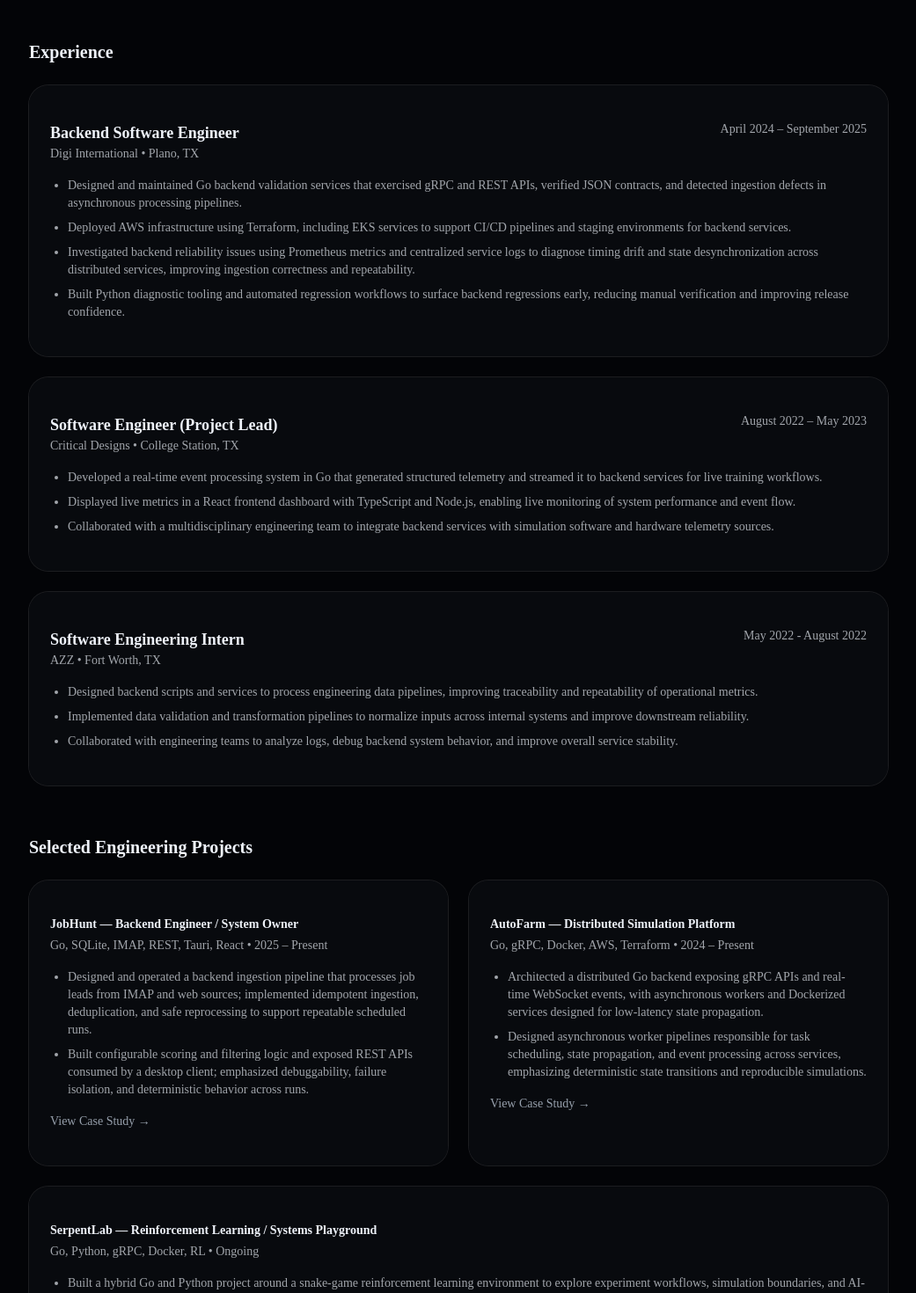
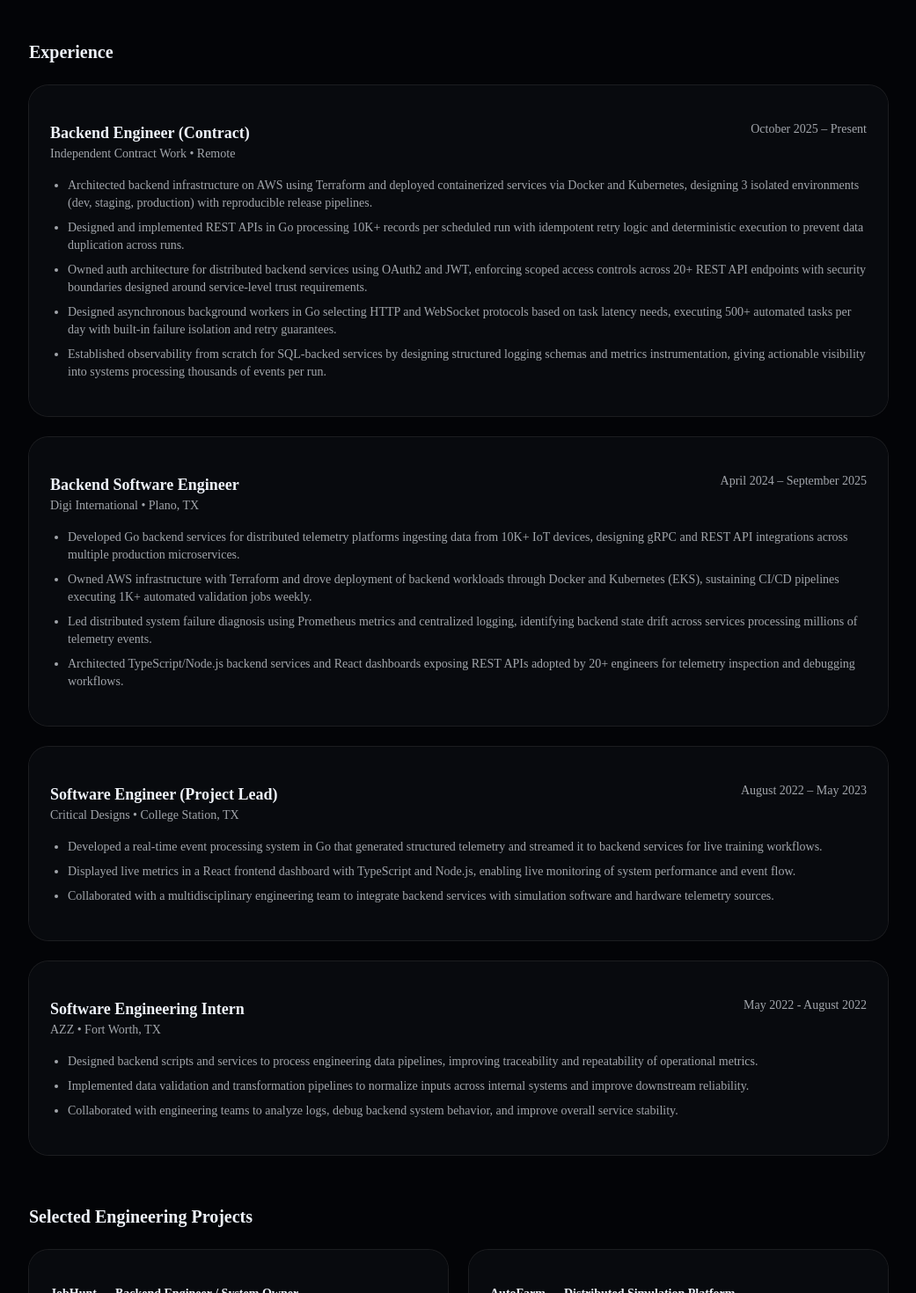
Before and after one commit to stevenmed26/StevenMPortfolio, a Next.js app in the folder portfolio-site/: page /resume in a window 1280 px wide. Shown: the part 1080-2550 px from the top of the page at 88% size, without its empty margins (119-1160 px from the left). Built offline with nearby package versions, Linux system fonts and the light colour scheme.

Commit message:
Updated Resume + Jobhunt project

```diff
--- a/portfolio-site/app/resume/page.tsx
+++ b/portfolio-site/app/resume/page.tsx
@@ -6,7 +6,7 @@ import { Button } from "@/components/ui/button";
 import { Card, CardContent } from "@/components/ui/card";
 
 const skillGroups = {
-  Languages: ["Go (Golang)", "Python", "Java", "TypeScript", "C#"],
+  Languages: ["Go (Golang)", "Python", "Java", "TypeScript"],
   Backend: ["REST APIs", "gRPC", "WebSockets", "Microservices", "Background Workers"],
   Data: ["PostgreSQL", "SQLite", "MongoDB"],
   "Cloud & DevOps": ["Docker", "Kubernetes", "GitHub Actions", "Linux", "Terraform", "AWS"],
@@ -112,6 +112,53 @@ export default function ResumePage() {
                 <div className="flex flex-col gap-1 md:flex-row md:items-start md:justify-between">
                   <div>
                     <h3 className="text-lg font-semibold">
+                      Backend Engineer (Contract)
+                    </h3>
+                    <p className="text-sm text-muted-foreground">
+                      Independent Contract Work • Remote
+                    </p>
+                  </div>
+
+                  <p className="text-sm text-muted-foreground">
+                    October 2025 – Present
+                  </p>
+                </div>
+
+                <ul className="mt-4 list-disc space-y-2 pl-5 text-muted-foreground">
+                  <li>
+                    Architected backend infrastructure on AWS using Terraform and deployed
+                    containerized services via Docker and Kubernetes, designing 3 isolated
+                    environments (dev, staging, production) with reproducible release pipelines.
+                  </li>
+                  <li>
+                    Designed and implemented REST APIs in Go processing 10K+ records per
+                    scheduled run with idempotent retry logic and deterministic execution
+                    to prevent data duplication across runs.
+                  </li>
+                  <li>
+                    Owned auth architecture for distributed backend services using OAuth2
+                    and JWT, enforcing scoped access controls across 20+ REST API endpoints
+                    with security boundaries designed around service-level trust requirements.
+                  </li>
+                  <li>
+                    Designed asynchronous background workers in Go selecting HTTP and
+                    WebSocket protocols based on task latency needs, executing 500+ automated
+                    tasks per day with built-in failure isolation and retry guarantees.
+                  </li>
+                  <li>
+                    Established observability from scratch for SQL-backed services by
+                    designing structured logging schemas and metrics instrumentation, giving
+                    actionable visibility into systems processing thousands of events per run.
+                  </li>
+                </ul>
+              </CardContent>
+            </Card>
+
+            <Card className="rounded-3xl border-border/60 bg-card/70">
+              <CardContent className="p-6">
+                <div className="flex flex-col gap-1 md:flex-row md:items-start md:justify-between">
+                  <div>
+                    <h3 className="text-lg font-semibold">
                       Backend Software Engineer
                     </h3>
                     <p className="text-sm text-muted-foreground">
@@ -126,26 +173,24 @@ export default function ResumePage() {
 
                 <ul className="mt-4 list-disc space-y-2 pl-5 text-muted-foreground">
                   <li>
-                    Designed and maintained Go backend validation services that
-                    exercised gRPC and REST APIs, verified JSON contracts, and
-                    detected ingestion defects in asynchronous processing
-                    pipelines.
+                    Developed Go backend services for distributed telemetry platforms
+                    ingesting data from 10K+ IoT devices, designing gRPC and REST API
+                    integrations across multiple production microservices.
                   </li>
                   <li>
-                    Deployed AWS infrastructure using Terraform, including EKS
-                    services to support CI/CD pipelines and staging environments
-                    for backend services.
+                    Owned AWS infrastructure with Terraform and drove deployment of backend
+                    workloads through Docker and Kubernetes (EKS), sustaining CI/CD pipelines
+                    executing 1K+ automated validation jobs weekly.
                   </li>
                   <li>
-                    Investigated backend reliability issues using Prometheus
-                    metrics and centralized service logs to diagnose timing drift
-                    and state desynchronization across distributed services,
-                    improving ingestion correctness and repeatability.
+                    Led distributed system failure diagnosis using Prometheus metrics and
+                    centralized logging, identifying backend state drift across services
+                    processing millions of telemetry events.
                   </li>
                   <li>
-                    Built Python diagnostic tooling and automated regression
-                    workflows to surface backend regressions early, reducing
-                    manual verification and improving release confidence.
+                    Architected TypeScript/Node.js backend services and React dashboards
+                    exposing REST APIs adopted by 20+ engineers for telemetry inspection
+                    and debugging workflows.
                   </li>
                 </ul>
               </CardContent>
@@ -237,22 +282,26 @@ export default function ResumePage() {
                     JobHunt — Backend Engineer / System Owner
                   </h3>
                   <p className="text-sm text-muted-foreground">
-                    Go, SQLite, IMAP, REST, Tauri, React • 2025 – Present
+                    Go, SQLite, React, TypeScript, Tauri, Playwright, Groq AI • 2025 – Present
                   </p>
                 </div>
 
                 <ul className="mt-4 list-disc space-y-2 pl-5 text-muted-foreground">
                   <li>
-                    Designed and operated a backend ingestion pipeline that
-                    processes job leads from IMAP and web sources; implemented
-                    idempotent ingestion, deduplication, and safe reprocessing
-                    to support repeatable scheduled runs.
+                    Designed and operated a backend ingestion pipeline processing job leads
+                    from Greenhouse, Lever, Workday, SmartRecruiters, and IMAP/LinkedIn email;
+                    implemented idempotent ingestion, deduplication, and safe reprocessing
+                    for repeatable scheduled runs.
                   </li>
                   <li>
-                    Built configurable scoring and filtering logic and exposed
-                    REST APIs consumed by a desktop client; emphasized
-                    debuggability, failure isolation, and deterministic behavior
-                    across runs.
+                    Built a two-phase Auto Apply pipeline: Playwright scrapes real application
+                    form fields, Groq AI generates fill values, user reviews before Playwright
+                    injects and submits — with OS keyring storage for secrets.
+                  </li>
+                  <li>
+                    Exposed REST APIs and an SSE live-update stream consumed by a Tauri desktop
+                    client; emphasized debuggability, failure isolation, and deterministic
+                    behavior across runs.
                   </li>
                 </ul>
 
--- a/portfolio-site/components/sections/hero.tsx
+++ b/portfolio-site/components/sections/hero.tsx
@@ -19,7 +19,7 @@ const featuredProjects = [
   },
   {
     name: "JobHunt",
-    blurb: "Desktop job intelligence platform with scraping, structured pipelines, and a product-minded UI.",
+    blurb: "Tauri desktop app with a Go engine: multi-source scraping, YAML scoring, and an AI-assisted Auto Apply pipeline via Playwright and Groq.",
   },
 ];
 
--- a/portfolio-site/content/projects/jobhunt.mdx
+++ b/portfolio-site/content/projects/jobhunt.mdx
@@ -2,62 +2,73 @@ import ArchitectureDiagram from "@/components/ui/architecture-diagram";
 
 ## Overview
 
-JobHunt is a backend-driven job intelligence tool built to ingest, normalize, score, and expose job lead data through a usable product interface.
+JobHunt is a desktop job intelligence platform built to automate the full job search pipeline — from multi-source scraping and YAML-driven scoring to AI-assisted application form filling. It runs as a native desktop app (Tauri 2) with a Go engine backend, React frontend, and SQLite storage, designed for correctness and repeatability across scheduled runs.
 
 <ArchitectureDiagram
   title="JobHunt Architecture"
-  description="JobHunt is centered around ingestion, normalization, scoring, and API delivery so job data can be processed repeatedly and surfaced in a useful interface."
+  description="JobHunt connects multi-source job ingestion through a Go engine backend, scoring pipeline, and REST/SSE API layer to a Tauri desktop client — with an Auto Apply pipeline that drives Playwright-based form filling via Groq AI."
   nodes={[
     {
       id: "sources",
       title: "Job Sources",
-      subtitle: "Email inboxes, web pages, and other lead inputs.",
+      subtitle: "Greenhouse, Lever, Workday, SmartRecruiters, IMAP/LinkedIn email.",
     },
     {
-      id: "ingest",
-      title: "Ingestion Pipeline",
-      subtitle: "Pulls raw job data into the system.",
-    },
-    {
-      id: "normalize",
-      title: "Normalization / Deduplication",
-      subtitle: "Cleans and standardizes inconsistent source data.",
+      id: "engine",
+      title: "Go Engine",
+      subtitle: "Core backend: ingestion, normalization, dedup, company discovery.",
     },
     {
       id: "score",
-      title: "Scoring Engine",
-      subtitle: "Ranks and filters jobs based on configurable rules.",
-    },
-    {
-      id: "api",
-      title: "REST API",
-      subtitle: "Serves processed jobs to the client application.",
-    },
-    {
-      id: "client",
-      title: "Desktop Client",
-      subtitle: "Displays jobs, filters, and workflow state.",
+      title: "Scoring & Filtering",
+      subtitle: "YAML-configurable rules rank and filter jobs per user criteria.",
     },
     {
       id: "db",
       title: "SQLite Storage",
-      subtitle: "Stores normalized job and application records.",
+      subtitle: "Canonical job and application records with safe reprocessing.",
+    },
+    {
+      id: "api",
+      title: "REST + SSE API",
+      subtitle: "Local API server with SSE live-update stream (no polling).",
+    },
+    {
+      id: "apply",
+      title: "Auto Apply Pipeline",
+      subtitle: "Playwright scrapes real form fields; Groq AI fills them; user reviews and submits.",
+    },
+    {
+      id: "keyring",
+      title: "OS Keyring / Secrets",
+      subtitle: "Groq API key and IMAP credentials stored in the OS keyring.",
+    },
+    {
+      id: "client",
+      title: "Tauri Desktop Client",
+      subtitle: "React 19 + TypeScript frontend; optional browser extension for Greenhouse/Lever.",
     },
   ]}
   connections={[
-    { from: "sources", to: "ingest", label: "Raw listings / leads" },
-    { from: "ingest", to: "normalize", label: "Imported records" },
-    { from: "normalize", to: "db", label: "Persisted canonical data" },
-    { from: "db", to: "score", label: "Stored jobs" },
-    { from: "score", to: "api", label: "Filtered / ranked results" },
-    { from: "api", to: "client", label: "Structured responses" },
+    { from: "sources", to: "engine", label: "Raw listings / email leads" },
+    { from: "engine", to: "score", label: "Normalized records" },
+    { from: "score", to: "db", label: "Ranked, persisted jobs" },
+    { from: "db", to: "api", label: "Stored jobs" },
+    { from: "api", to: "client", label: "Structured responses + SSE stream" },
+    { from: "client", to: "apply", label: "Apply action" },
+    { from: "apply", to: "client", label: "Form fields → review → submit" },
+    { from: "keyring", to: "engine", label: "Secrets at runtime" },
   ]}
 />
 
 ## What I built
 
-- ingestion flows for job leads from multiple sources
-- normalization and deduplication logic
-- backend APIs consumed by a desktop client
-- configurable scoring and filtering workflows
-- a structure designed for repeatable scheduled runs
+- Multi-source scraping across Greenhouse, Lever, Workday, SmartRecruiters, and IMAP/LinkedIn email with per-host rate limiting via a token-bucket algorithm
+- Idempotent ingestion with normalization, deduplication, and safe reprocessing designed for repeatable scheduled runs
+- YAML-driven scoring and filtering engine that ranks jobs against configurable criteria
+- Company discovery layer supporting name search, Lever sitemap crawl, Greenhouse seed lists, and URL extraction
+- REST API with SSE live-update stream so the frontend receives real-time pipeline events without polling
+- Auto Apply pipeline: Playwright scrapes real application form fields, Groq AI (llama-3.3-70b) generates fill values, user reviews before Playwright injects and submits
+- OS keyring integration for secure storage of the Groq API key and IMAP credentials
+- Optional browser extension for assisted form filling on Greenhouse and Lever postings
+- SQLite-backed storage with a clean store layer shared across the ingestion, scoring, and apply pipelines
--- a/portfolio-site/lib/projects.ts
+++ b/portfolio-site/lib/projects.ts
@@ -31,11 +31,11 @@ export const projects: ProjectMeta[] = [
   {
     slug: "jobhunt",
     title: "JobHunt",
-    subtitle: "Backend-Driven Job Intelligence Tool",
+    subtitle: "Desktop Job Intelligence & Auto Apply Platform",
     summary:
-      "A desktop-oriented backend platform for ingesting job leads, deduplicating records, and exposing structured APIs.",
-    stack: ["Go", "SQLite", "IMAP", "REST", "Tauri", "React"],
-    github: "https://github.com/stevenmed26/jobhunt",
+      "A Tauri desktop app with a Go engine backend for multi-source job scraping, YAML-driven scoring, and an AI-assisted Auto Apply pipeline powered by Playwright and Groq.",
+    stack: ["Go", "SQLite", "React", "TypeScript", "Tauri", "Playwright", "Groq AI", "IMAP", "REST"],
+    github: "https://github.com/stevenmed26/JobHunt",
   },
 ];
 
```
